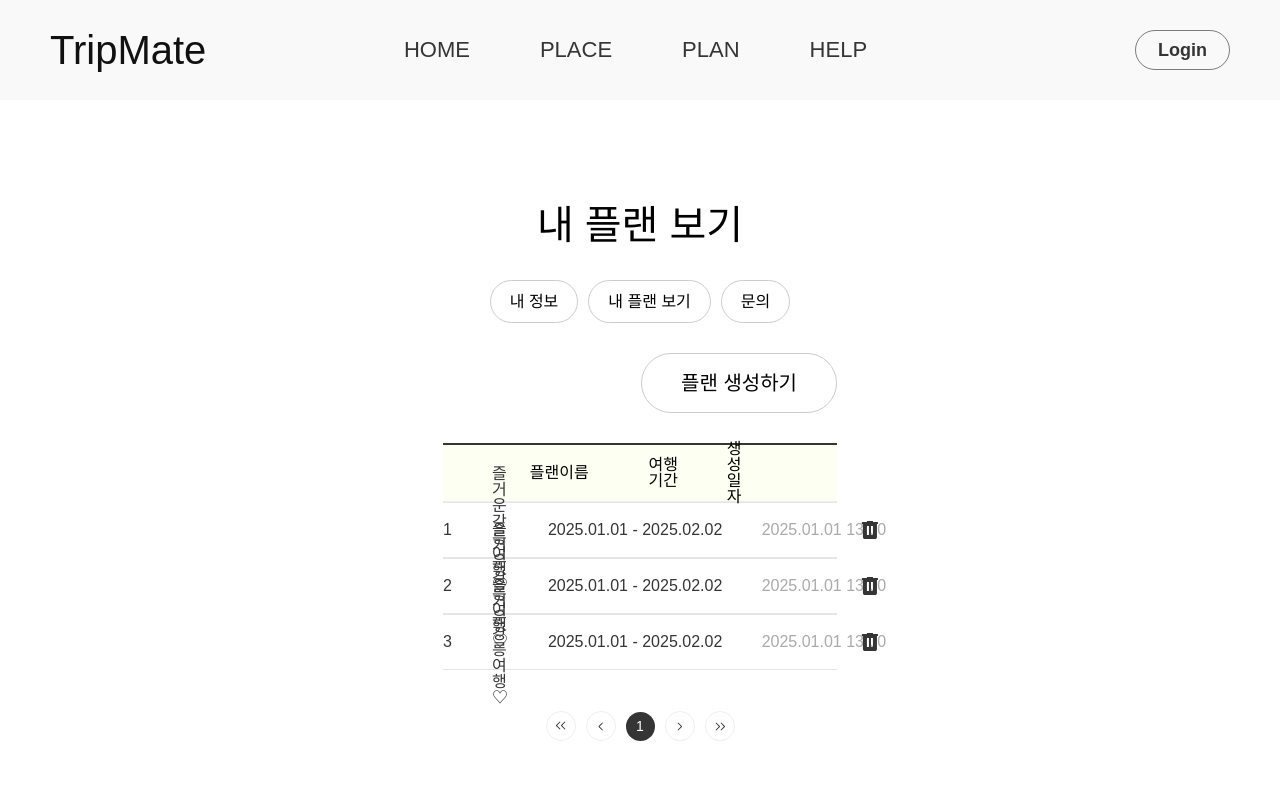
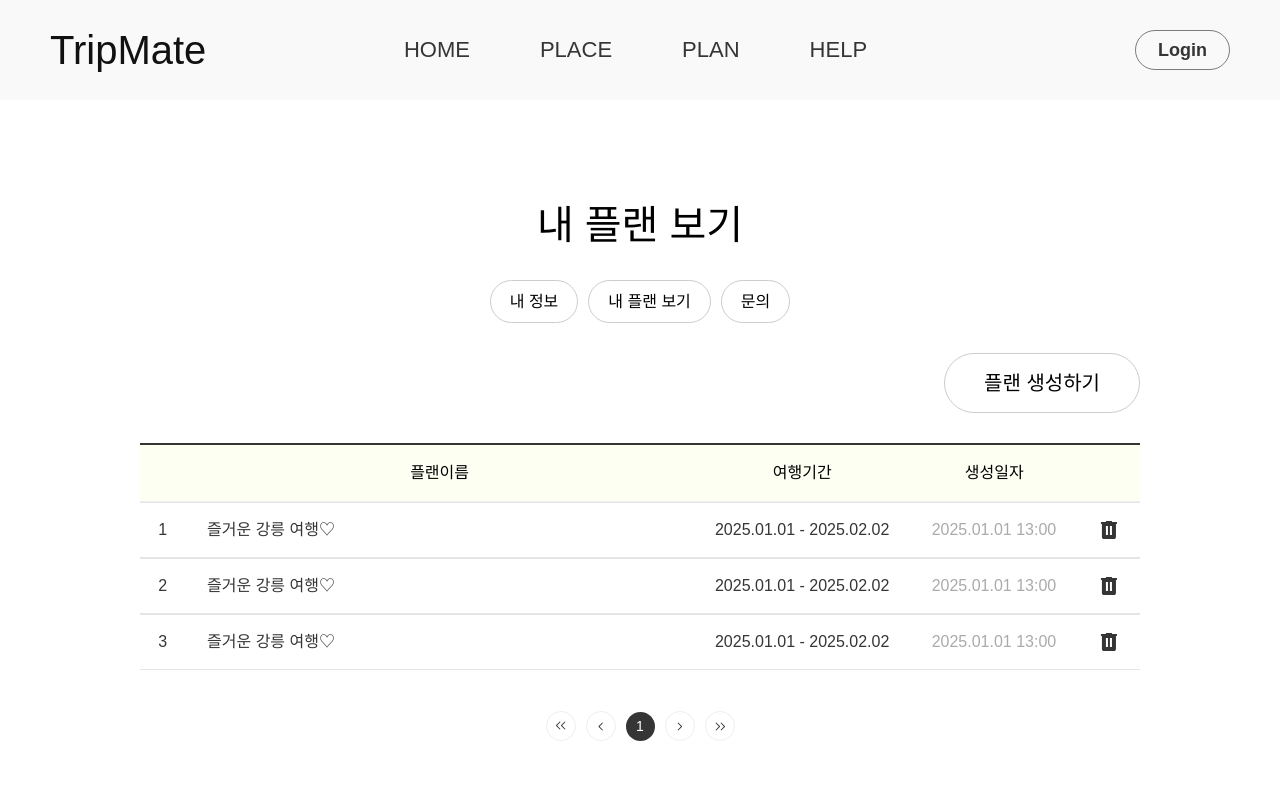
Before and after one commit to TrpMate/TripMate_FE, a Next.js app: page /planList in a window 1280 px wide. Shown: the top 800 px of the page. Built offline with nearby package versions, Linux system fonts and the light colour scheme; a web font is replaced by a local one.

Commit message:
플랜리스트 화면 css수정

```diff
--- a/src/app/planList/page.tsx
+++ b/src/app/planList/page.tsx
@@ -1,19 +1,19 @@
-import PlanCreateButton from "./_components/PlanCreateButton";
-import PlanItemList from "./_components/planitemList/PlanItemList";
-import PlanListMenuButton from "./_components/PlanListMenuButton";
-import PlanListTitle from "./_components/PlanListTitle";
+import PlanCreateButton from './_components/PlanCreateButton'
+import PlanItemList from './_components/planitemList/PlanItemList'
+import PlanListMenuButton from './_components/PlanListMenuButton'
+import PlanListTitle from './_components/PlanListTitle'
 
 const PlanListPage = () => {
   return (
-    <div className="pt-[100px] pb-[171px] flex flex-col items-center justify-center">
-      <div className="w-full pt-[100px] px-[443px]">
+    <div className="flex flex-col items-center justify-center pb-[171px] pt-[100px]">
+      <div className="w-[1000px] pt-[100px]">
         <PlanListTitle />
         <PlanListMenuButton />
         <PlanCreateButton />
         <PlanItemList />
       </div>
     </div>
-  );
-};
+  )
+}
 
-export default PlanListPage;
+export default PlanListPage
```
